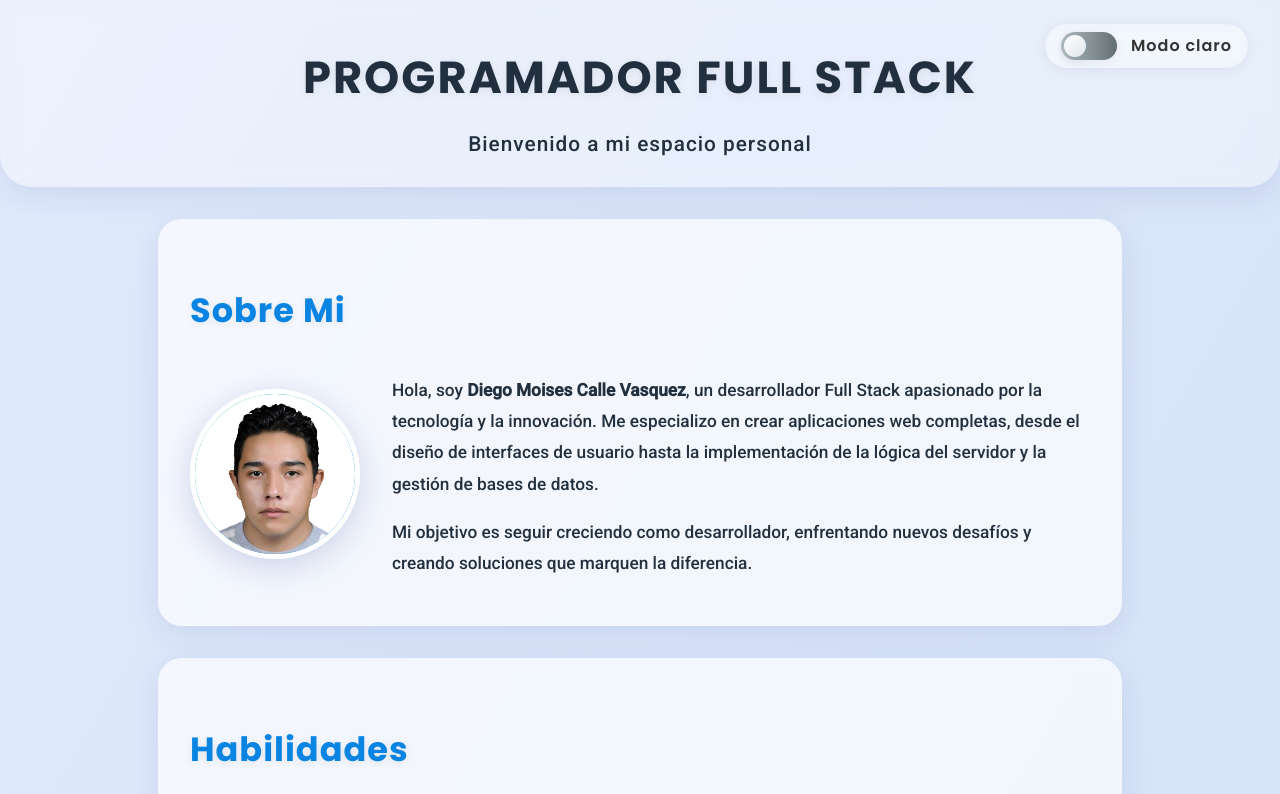
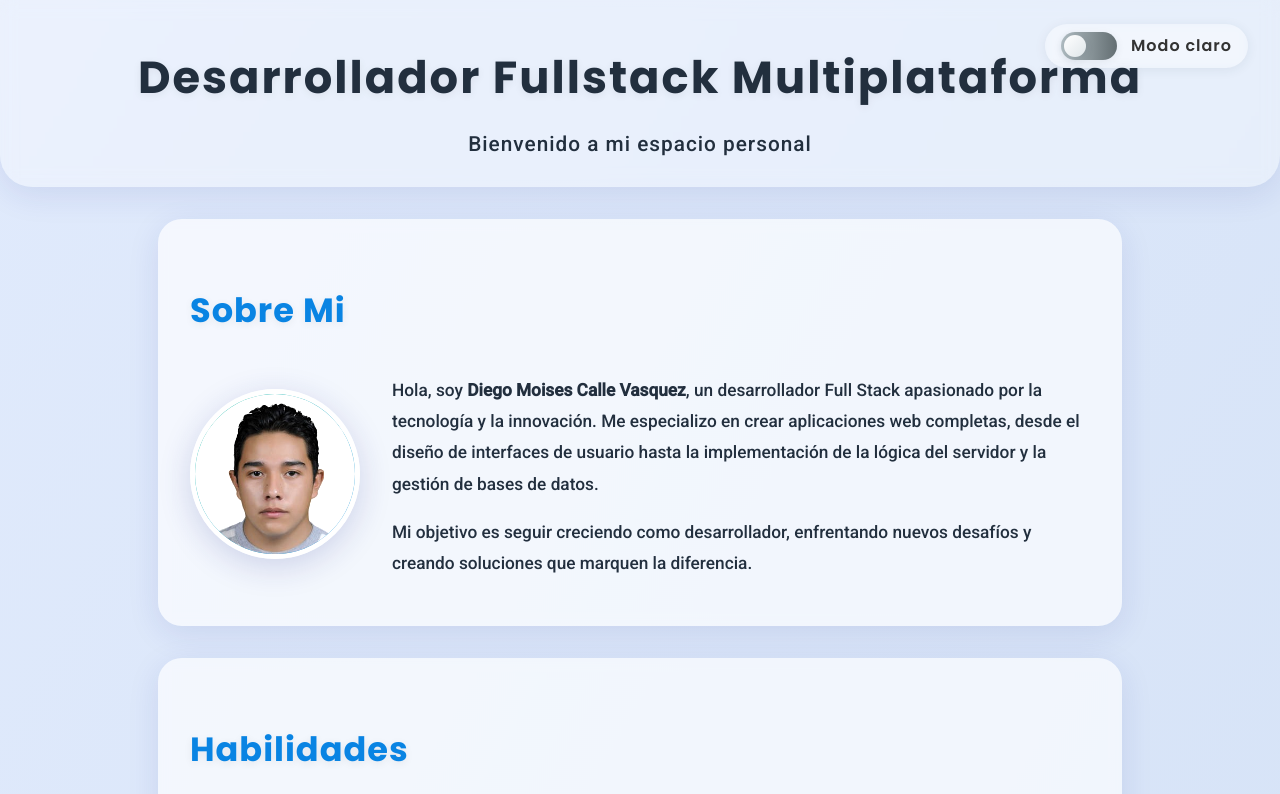
Before and after one commit to DMCV0012/CV-Diego, a plain HTML site: page index.html in a window 1280 px wide. Shown: the top 794 px of the page. Drawn offline with Linux system fonts and the light colour scheme.

Commit message:
Actualizado

```diff
--- a/index.html
+++ b/index.html
@@ -21,7 +21,7 @@
   </head>
   <body>
     <header>
-      <h1>PROGRAMADOR FULL STACK</h1>
+      <h1>Desarrollador Fullstack Multiplataforma</h1>
       <p>Bienvenido a mi espacio personal</p>
       <div class="theme-toggle-container">
         <label class="theme-toggle">
```
